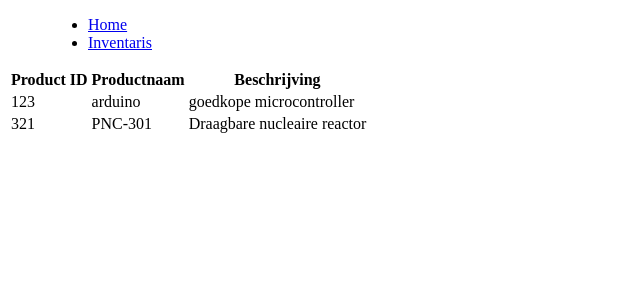
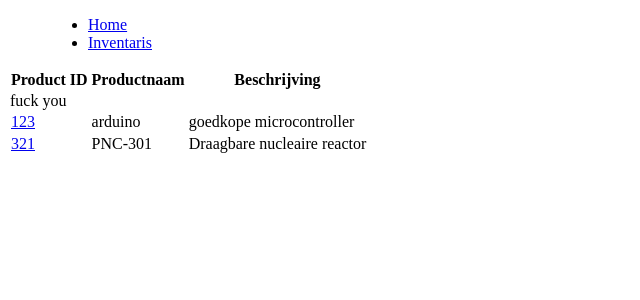
Before and after one commit to medzoseck/front-endPrograming, an Angular app: page /inventaris in a window 1280 px wide. Shown: the top 300 px of the page, without its empty margins (0-640 px from the left). Built offline with nearby package versions, Linux system fonts and the light colour scheme.

Commit message:
query params werkt

```diff
--- a/src/app/app-routing.module.ts
+++ b/src/app/app-routing.module.ts
@@ -2,12 +2,16 @@ import { NgModule } from '@angular/core';
 import { Routes, RouterModule } from '@angular/router';
 import { InventarisComponent } from './inventaris/inventaris.component';
 import { HomeComponent } from './home/home.component';
+import { ProductDetailsComponent} from './productdetails/productdetails.component'
 
 const routes: Routes = [
   {path: '', redirectTo: 'home', pathMatch:'full'},
   {path: 'inventaris', component: InventarisComponent},
   {path: 'home', component: HomeComponent},
+  {path: 'productdetails', component: ProductDetailsComponent},
   {path: '**', redirectTo: 'home'}
+
+
 ];
 
 @NgModule({
--- a/src/app/inventaris/inventaris.component.html
+++ b/src/app/inventaris/inventaris.component.html
@@ -11,10 +11,10 @@
         Beschrijving
       </th>
     </tr>
-
+  fuck you
     <tr *ngFor="let leenproduct of leenproducten">
-      <td>
-          {{leenproduct.leenproductId}}
+      <td  >
+          <a routerLink="/productdetails/" [queryParams]="{leenproductId:leenproduct.leenproductId}">{{leenproduct.leenproductId}}</a>
       </td>
       <td>
         {{leenproduct.naam}}
--- a/src/app/productdetails/productdetails.component.html
+++ b/src/app/productdetails/productdetails.component.html
@@ -1 +1 @@
-productdetails
+{{leenproductId}}
--- a/src/app/productdetails/productdetails.component.ts
+++ b/src/app/productdetails/productdetails.component.ts
@@ -1,4 +1,5 @@
-import { Component } from '@angular/core';
+import { Component, OnInit } from '@angular/core';
+import { ActivatedRoute } from '@angular/router';
 
 @Component({
   selector: 'productdetails',
@@ -6,11 +7,14 @@ import { Component } from '@angular/core';
   styleUrls: ['../app.component.css']
 })
 
-export class ProductDetailsComponent {
+export class ProductDetailsComponent{
+  leenproductId = null;;
 
-  constructor(){
+  constructor(private route: ActivatedRoute){
+    this.route.queryParams.subscribe(params => {
+      this.leenproductId = params['leenproductId'];
+
+  });
 
   }
-
-
 }
```
